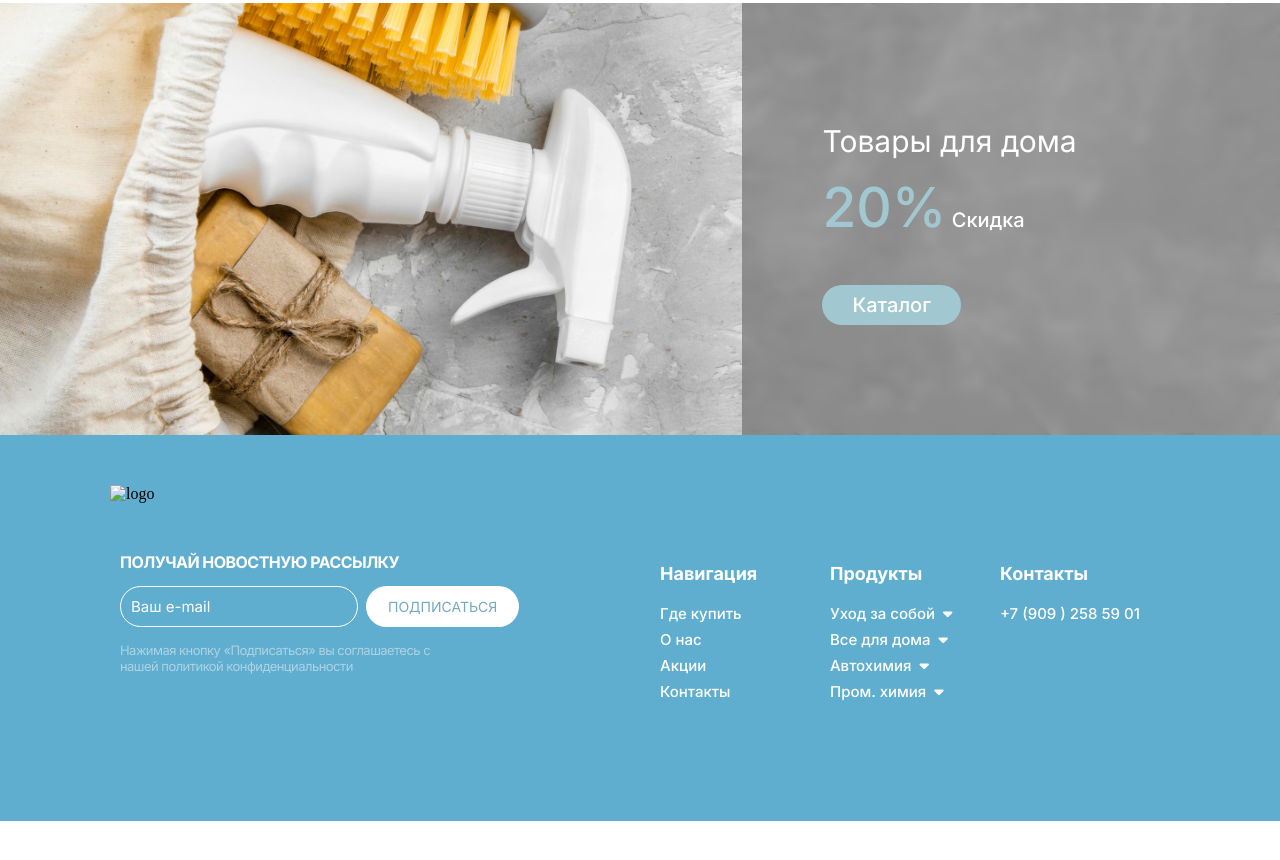
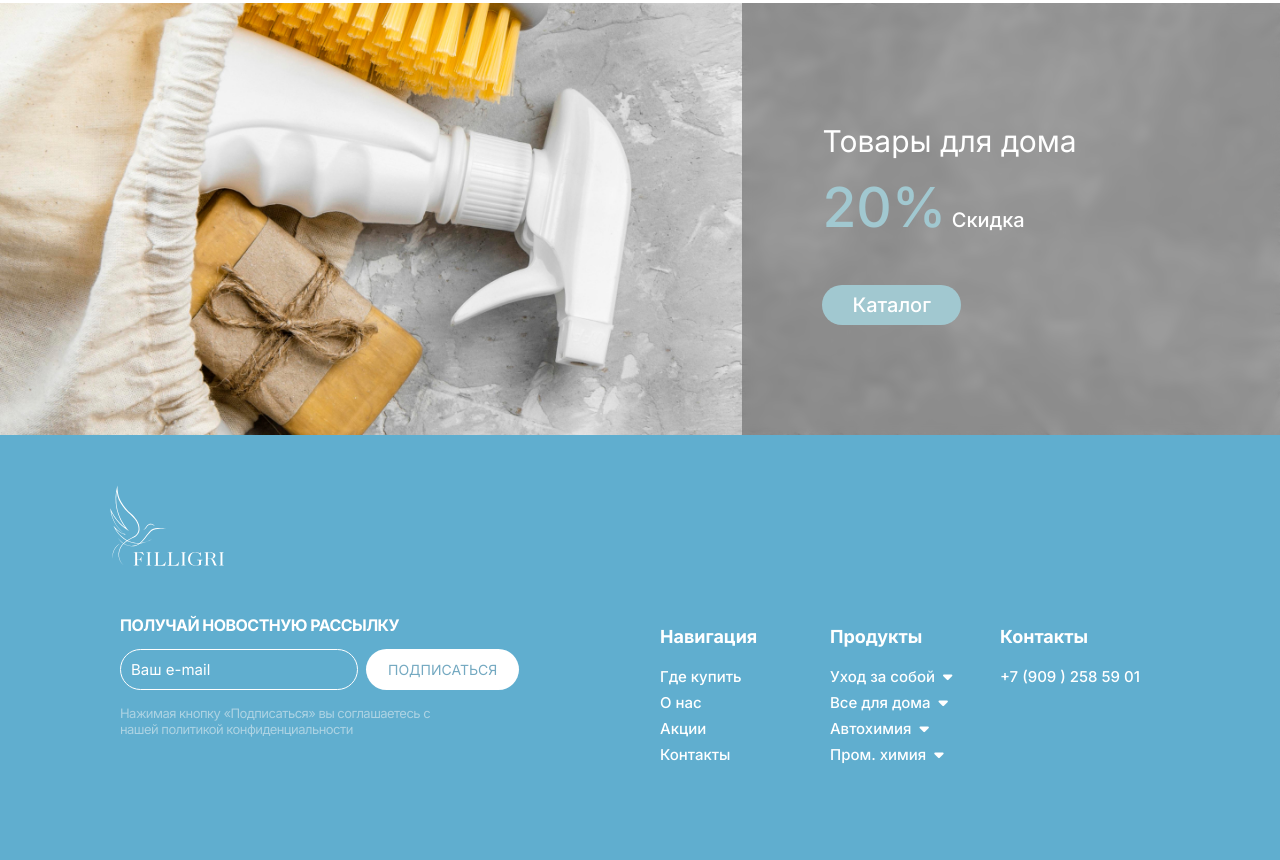
Before and after one commit to shamilmelis/filligri, a website: page index.html in a window 1280 px wide. Shown: the part 2822-3682 px from the top of the page. Before the commit the page ends 3643 px from the top, so only its background shows below. Drawn offline with nearby package versions, Linux system fonts and the light colour scheme; the site is published under a folder, as on GitHub Pages, so addresses that start at the root find nothing.

Commit message:
Update index.html

```diff
--- a/index.html
+++ b/index.html
@@ -294,7 +294,7 @@
     <section class="footer_section">
         <div class="footer_container">
             <div class="footer_logo_box">
-                <img src="/assets/logo/2.svg" alt="logo" class="footer_logo">
+                <img src="./assets/logo/2.svg" alt="logo" class="footer_logo">
             </div>
             <div class="footer_box">
                 <div class="col-6 news-letter_col">
```
